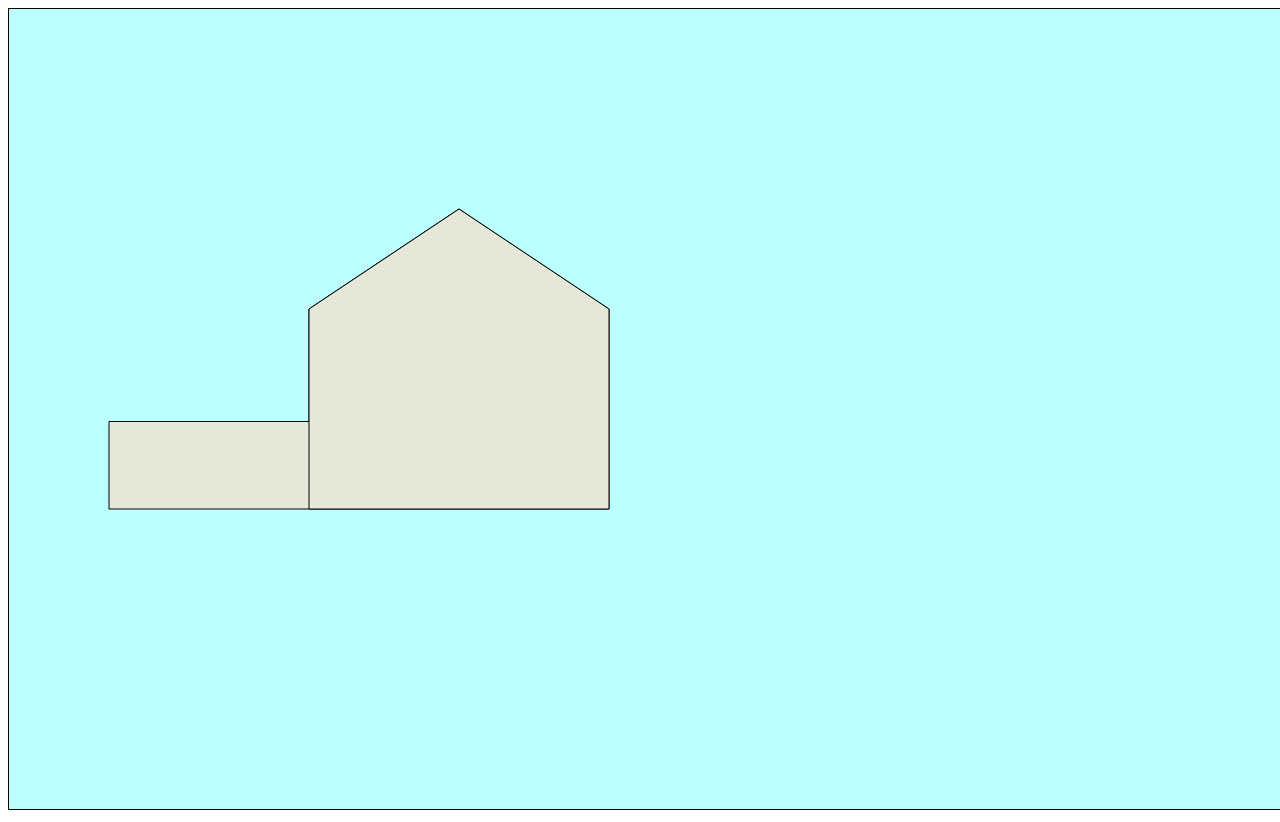
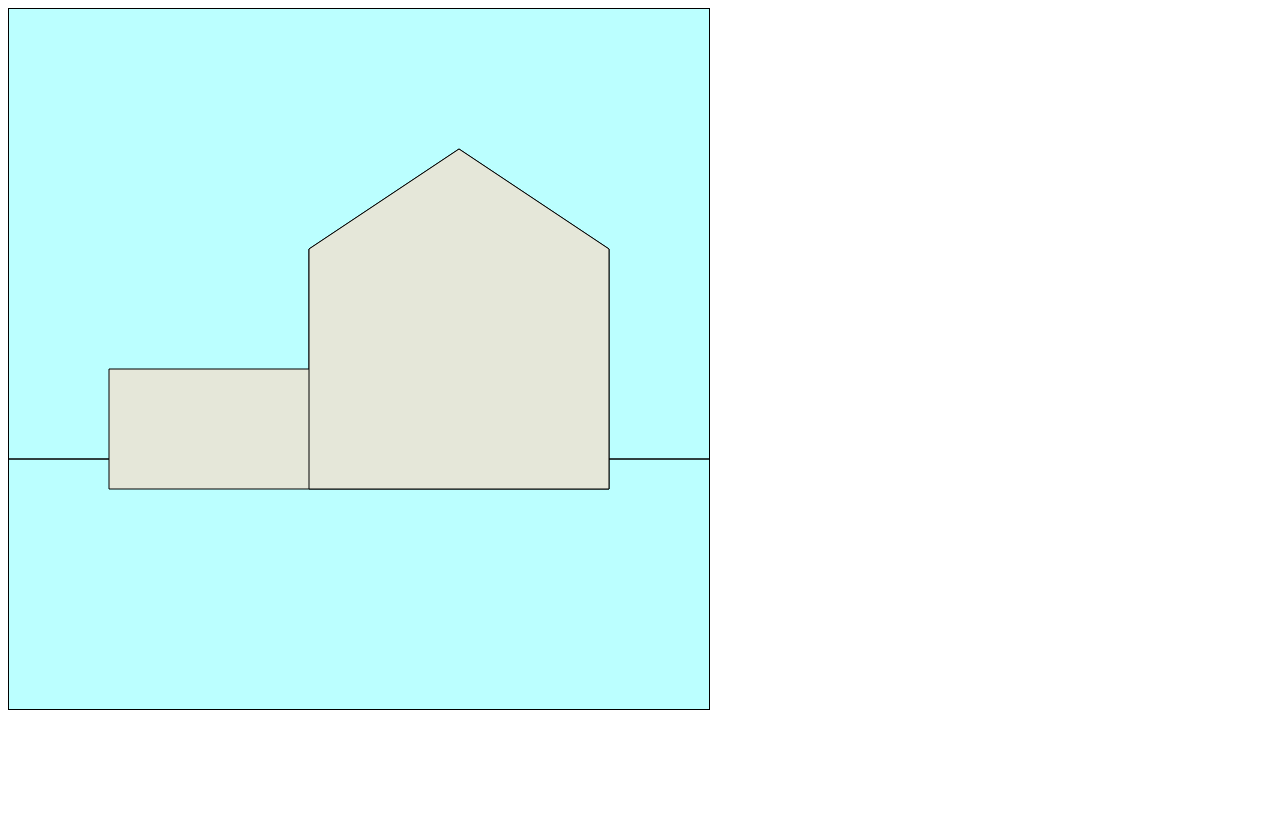
Before and after one commit to AhmedS12899/CISC3610, a plain HTML site: page docs/Cartoon/Cartoon.html in a window 1280 px wide. After the commit the page ends 800 px from the top, so only its background shows below. Drawn offline with Linux system fonts and the light colour scheme.

Commit message:
Edited cartoon

```diff
--- a/docs/Cartoon/Cartoon.css
+++ b/docs/Cartoon/Cartoon.css
@@ -1,4 +1,6 @@
+
 canvas{
     border: 1px solid black;
     background-color: rgba(0, 255, 255, 0.267);
+
 }
--- a/docs/Cartoon/Cartoon.js
+++ b/docs/Cartoon/Cartoon.js
@@ -1,26 +1,29 @@
 var canvas = document.getElementById("cartoon");
 var c = canvas.getContext('2d');
-canvas.width = window.innerWidth;
-canvas.height = window.innerHeight;
+canvas.width = 700;
+canvas.height = 700;
 
 
 //Drawing house
 //draw pentagon
 c.beginPath();
-c.moveTo(300,500);
-c.lineTo(600,500);
-c.lineTo(600,300);
-c.lineTo(300*1.5,200);
-c.lineTo(300,300);
-c.lineTo(300,500);
+c.moveTo(0,450);
+c.lineTo(100,450);
+c.moveTo(600,450);
+c.lineTo(700,450);
+c.moveTo(300,480);
+c.lineTo(600,480);
+c.lineTo(600,240);
+c.lineTo(300*1.5,140);
+c.lineTo(300,240);
+c.lineTo(300,480);
 c.strokeStyle = "black";
 c.fillStyle = "#E5E7D9";
 c.fill();
 c.stroke();
-
 //draw garage
-c.lineTo(100,500);
-c.lineTo(100,550*3/4);
-c.lineTo(300,550*3/4);
+c.lineTo(100,480);
+c.lineTo(100,480*3/4);
+c.lineTo(300,480*3/4);
 c.fill();
 c.stroke();
```
